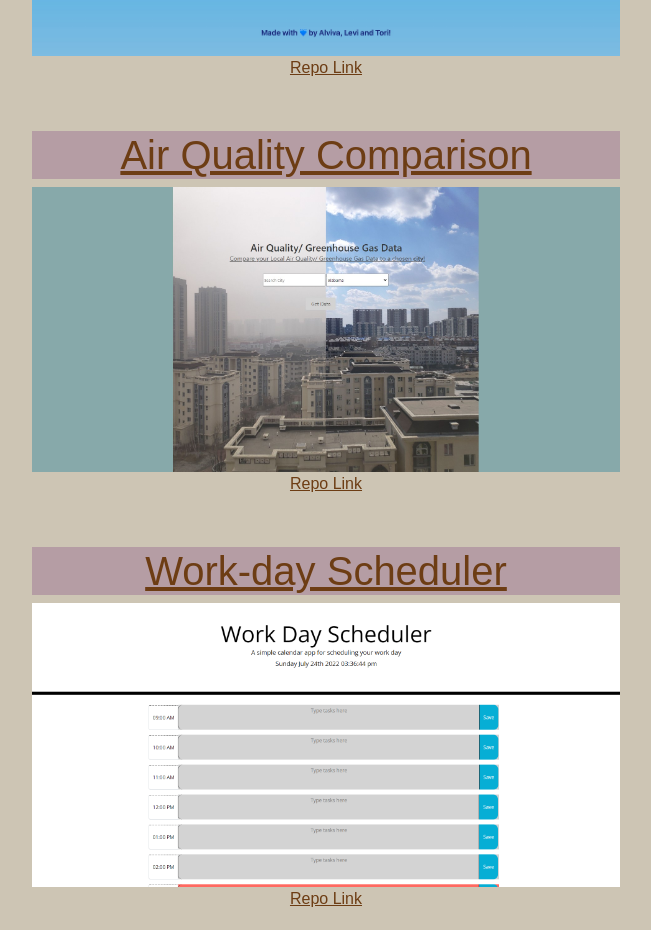
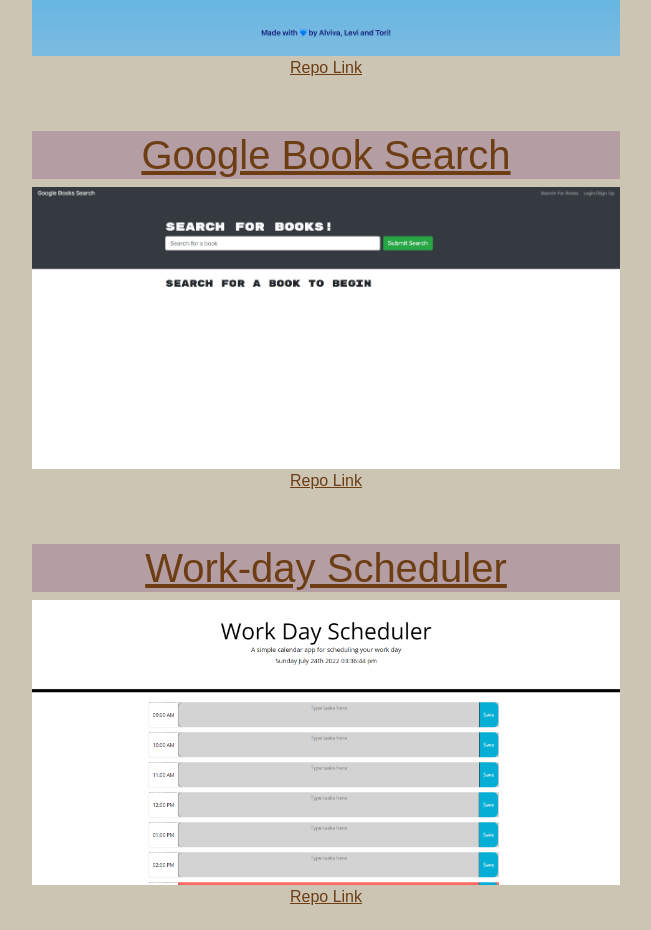
Before and after one commit to AFaidley/React-to-my-portfolio, a React (Create React App) app: page /#/Projects in a window 1280 px wide. Shown: the part 1220-2150 px from the top of the page, without its empty margins (314-965 px from the left). Built offline with nearby package versions, Linux system fonts and the light colour scheme.

Commit message:
Fixed bug with projects

```diff
--- a/src/components/Projects.js
+++ b/src/components/Projects.js
@@ -1,7 +1,7 @@
 import React from 'react';
 import Portfolio from '../pages/Portfolio';
 import firstImg from '../img/screenshot-main.jpg';
-import secondImg from '../img/air-quality-home-page.jpg';
+import secondImg from '../img/google book search.jpg';
 import thirdImg from '../img/NoteTaker.png';
 import fourthImg from '../img/Screenshot 2022-07-24 153656.png';
 import fifthImg from '../img/Screenshot 2022-07-29 145947.png';
@@ -20,10 +20,10 @@
         sevenImg={seventhImg}
         sevenLive='https://knowledge-in-numbers.herokuapp.com/'
         sevenRepo='https://github.com/AFaidley/KIN'
-        two='Air Quality Comparison'
+        two='Google Book Search'
         twoImg={secondImg}
-        twoLive='https://thaling11.github.io/air-quality-comparison/'
-        twoRepo='https://github.com/thaling11/air-quality-comparison'
+        twoLive='https://okay-google-search-for-a-book.herokuapp.com/'
+        twoRepo='https://github.com/AFaidley/okay-google-find-me-a-book'
         three='Note Taker'
         threeImg={thirdImg}
         threeLive='https://where-is-my-notebook.herokuapp.com/'
```
Also changed, not shown: src/img/google book search.jpg (added).
